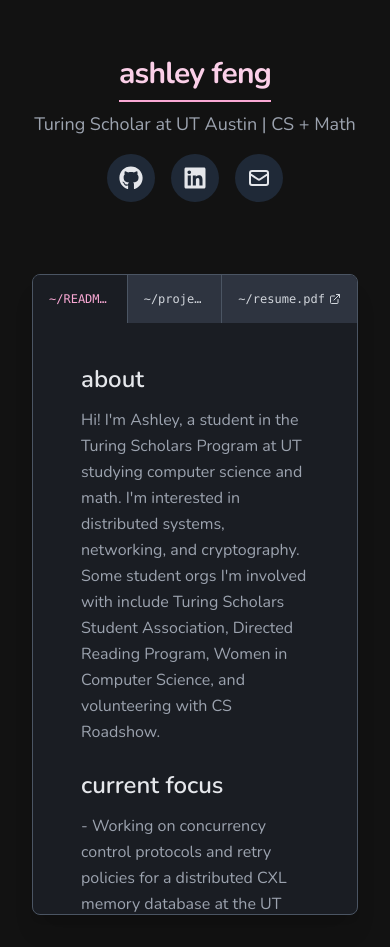
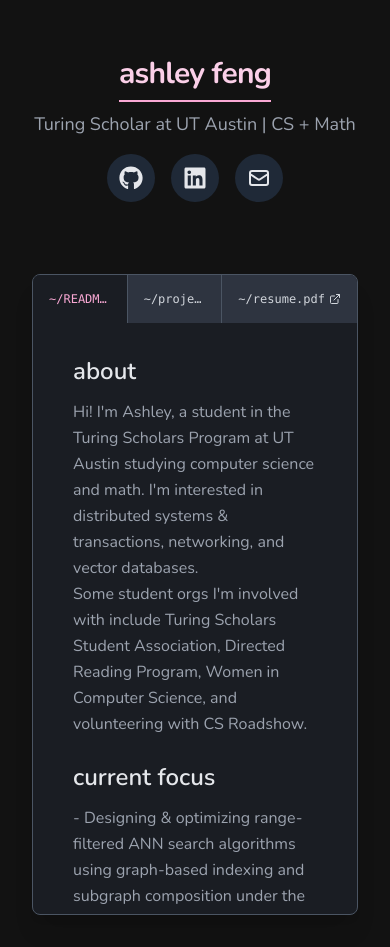
Before and after one commit to ashuie/personal-website, a React (Vite) app: page / in a window 390 px wide. Built offline with nearby package versions, Linux system fonts and the light colour scheme.

Commit message:
responsive design

```diff
--- a/src/App.jsx
+++ b/src/App.jsx
@@ -6,7 +6,7 @@
   return (
     <div className = "bg-[#121212] text-gray-200 w-full h-full min-h-screen font-sans px-8 py-8 justify-center flex items-center">
 
-        <div className="max-w-6xl mx-auto flex flex-col md:flex-row items-center md:items-center gap-12">
+        <div className="max-w-full mx-auto flex flex-col md:flex-row items-center md:items-center gap-12">
 
             <div className="flex flex-col items-center md:items-start text-center md:text-left w-full md:w-1/3">
             <motion.main
--- a/src/components/About.jsx
+++ b/src/components/About.jsx
@@ -8,13 +8,13 @@
         animate={{ opacity: 1 }}
         transition={{ duration: 0.8 }}
         >
-        <div className="w-full px-6 py-4 space-y-6 justify-center">
+        <div className="w-full px-6 py-8 space-y-6 justify-center">
             <section>
                 <h2 className="text-2xl font-semibold mb-3">about</h2>
                 <p className="text-gray-400 leading-relaxed">
-                Hi! I'm Ashley, a student in the Turing Scholars Program at UT studying
-                computer science and math. I'm interested in distributed systems,
-                networking, and cryptography.<br />
+                Hi! I'm Ashley, a student in the Turing Scholars Program at UT Austin studying
+                computer science and math. I'm interested in distributed systems & transactions, networking,
+                and vector databases.<br/>
                 Some student orgs I'm involved with include Turing Scholars Student Association,
                 Directed Reading Program, Women in Computer Science, and volunteering with CS
                 Roadshow.
@@ -24,8 +24,7 @@
             <section>
                 <h2 className="text-2xl font-semibold mb-3">current focus</h2>
                 <p className="text-gray-400 leading-relaxed">
-                - Working on concurrency control protocols and retry policies for a distributed
-                CXL memory database at the UT Data Systems lab <br/>
+                - Designing & optimizing range-filtered ANN search algorithms using graph-based indexing and subgraph composition under the UT Data Systems Lab <br/>
                 - Completing coursework in Operating Systems, Computer Science Ethics, and Game Theory
                 </p>
             </section>
--- a/src/components/Projects.jsx
+++ b/src/components/Projects.jsx
@@ -42,7 +42,7 @@
 export default function Projects() {
   return (
     <motion.main
-      className="max-w-4xl mx-auto px-4 py-4"
+      className="max-w-4xl mx-auto px-4 py-8"
       initial={{ opacity: 0 }}
       animate={{ opacity: 1 }}
       transition={{ duration: 0.8 }}
--- a/src/components/WindowTab.jsx
+++ b/src/components/WindowTab.jsx
@@ -62,11 +62,15 @@
       </div>
       </div>
 
-      <div key={activeTab} className="p-6 h-[70vh] text-gray-200 font-sans overflow-y-auto shrink-0 justify-end">
-        {activeTab === 'home' && <div><About/></div>}
-        {activeTab === 'projects' && <div><Projects/></div>}
-        {activeTab === 'resume'}
+      <div key={activeTab} className="h-[70vh] text-gray-200 overflow-hidden">
+        <div className="h-full overflow-y-auto px-4 sm:px-6">
+          <div className="flex flex-col min-h-full justify-start sm:justify-center">
+            {activeTab === 'home' && <div><About/></div>}
+            {activeTab === 'projects' && <div><Projects/></div>}
+            {activeTab === 'resume'}
+          </div>
+        </div>
       </div>
-    </div>
+      </div>
   );
 }
```
